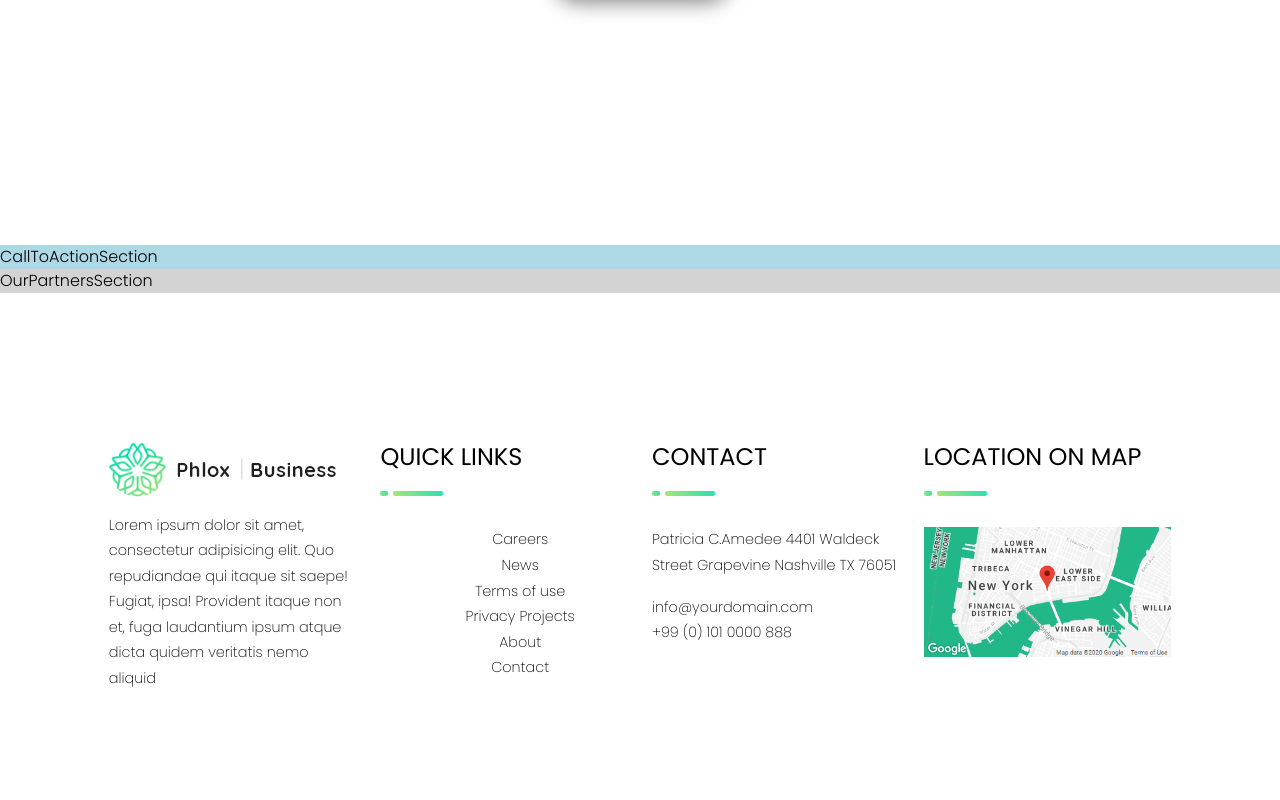
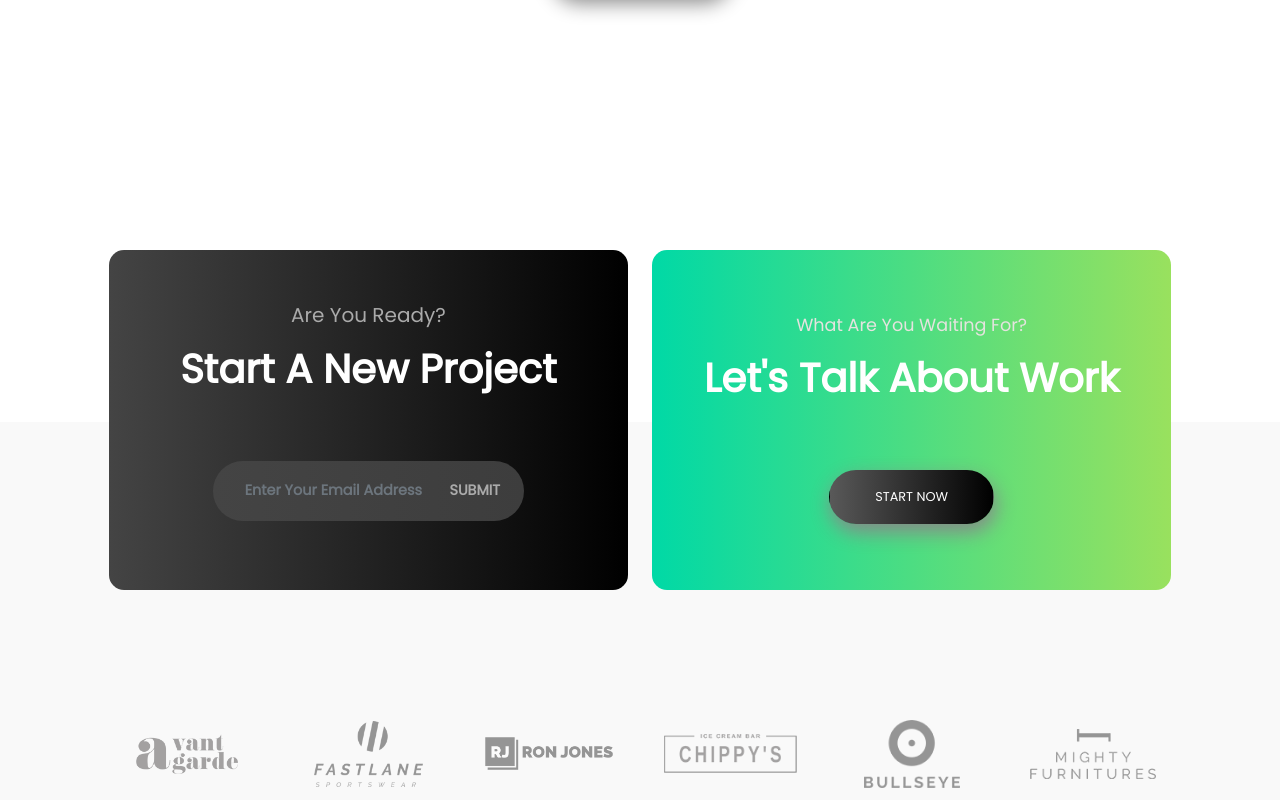
Before and after one commit to MarBozzz/proj-html-vuejs, a Vue app: page / in a window 1280 px wide. Shown: the part 9320-10120 px from the top of the page. Built offline with nearby package versions, Linux system fonts and the light colour scheme; a small style sheet from the web is missing.

Commit message:
[added] cta and partners sections struct + details

```diff
--- a/src/components/mainComponents/CallToActionSection.vue
+++ b/src/components/mainComponents/CallToActionSection.vue
@@ -7,14 +7,137 @@ export default {
 
 <template>
   <section>
-    CallToActionSection
+    <div class="mb-container">
+        <div class="row ">
+
+          <div class="box-container col-6">
+            <div class="cta-box left d-flex flex-column align-items-center justify-content-center">
+              <h5>Are you ready?</h5>
+              <h3>Start a new project</h3>
+              <div class="email-area mb-3 d-flex ">
+                <label for="exampleFormControlInput1" class="form-label"></label>
+                <input type="email" class="form-control" id="exampleFormControlInput1" placeholder="Enter your email address">
+                <button>Submit</button>
+              </div>
+            </div>
+          </div>
+
+          <div class="box-container col-6">
+            <div class="cta-box right d-flex flex-column align-items-center justify-content-center">
+              <h5>What are you waiting for?</h5>
+              <h3>Let's talk about work</h3>
+              <div class="button d-flex justify-content-center">
+                <a class="btn" href="#">Start now</a>
+              </div>
+            </div>
+          </div>
+
+        </div>
+      </div>
   </section>
 </template>
 
 
 <style lang="scss" scoped>
+@use '../../styles/partials/vars' as *;
+@use '../../styles/partials/mixins' as *;
+
 section {
-  //min-height: 100px;
-  background-color: lightblue;
+  padding-top: 125px;
+  padding-bottom: 130px;
+  background: linear-gradient(#FFFFFF 0%,#FFFFFF 50%, #F9F9F9 50%, #F9F9F9 100%);
+  .mb-container {
+    .row {
+      .box-container {
+        .cta-box {
+          color: #FFFFFF;
+          height: 340px;
+          border-radius: 15px;
+          text-transform: capitalize;
+          .email-area {
+            width: 60%;
+            height: 60px;
+            background: $scale-grey-color;
+            color: #AAAAAA;
+            border-radius: 50px;
+            input {
+              background: none;
+              text-transform: capitalize;
+              border: none;
+              font-weight: 600;
+              font-size: .9rem;
+              padding-left: 2rem;
+              color: #FFFFFF;
+              box-shadow: none;
+            }
+            button {
+              background: none;
+              border: none;
+              color: #AAAAAA;
+              text-transform: uppercase;
+              font-size: .9rem;
+              font-weight: 600;
+              padding-right: 1.5rem;
+            }
+            button:hover {
+              color: #FFFFFF;
+            }
+          }
+        }
+        .cta-box.left {
+          background: $scale-black-color-footer;
+          h5 {
+            color: #AAAAAA;
+          }
+          h3 {
+            font-size: 2.5rem;
+            font-weight: 600;
+            padding: 10px 0 60px 0;
+          }
+        }
+        .cta-box.right {
+          background: $scale-main-color-reverse;
+          h5 {
+            font-size: 1.1rem;
+            color: #E5E3DF;
+          }
+          h3 {
+            font-size: 2.5rem;
+            font-weight: 600;
+            padding: 10px 0 60px 0;
+          }
+          .button {
+            .btn {
+              display: flex;
+              justify-content: center;
+              align-items: center;
+              width: 165px;
+              height: 54px;
+              color: #FFFFFF;
+              font-size: .8rem;
+              text-transform: uppercase;
+              border-radius: 50px;
+              background: $scale-black-color;
+              box-shadow: 2px 8px 20px #888888;
+            }
+            .btn:hover {
+              display: flex;
+              justify-content: center;
+              align-items: center;
+              width: 180px;
+              height: 54px;
+              color: #FFFFFF;
+              font-size: .8rem;
+              text-transform: uppercase;
+              border-radius: 50px;
+              background: $scale-background-main-color;
+              box-shadow: 2px 2px 10px $main-color;
+              font-weight: 800;
+            }
+          }
+        }
+      }
+    }
+  }
 }
 </style>
--- a/src/components/mainComponents/NewsBlogSection.vue
+++ b/src/components/mainComponents/NewsBlogSection.vue
@@ -8,6 +8,7 @@ export default {
 <template>
   <section>
     <div class="wrapper position-relative">
+
       <div class="mb-container">
         <div class="row ">
 
@@ -75,8 +76,6 @@ export default {
       <span class="text-rotated-anticlockwise">17 years of experience helping people for best solutions</span>
 
     </div>
-
-
   </section>
 </template>
 
@@ -87,7 +86,7 @@ export default {
 section {
   padding-top: 200px;
   padding-bottom: 130px;
-  background-color: #ffffff;
+  background-color: #FFFFFF;
   .wrapper {
     .mb-container {
       .row {
@@ -119,8 +118,8 @@ section {
               .news-box {
                 position: relative;
                 .img-container {
-
                   box-shadow: 5px 5px 50px 5px #DEDEDE;
+                  overflow: hidden;
                   img {
                     border-radius: 10px;
                   }
@@ -152,11 +151,21 @@ section {
                   }
                 }
               }
+              .news-box:hover {
+                cursor: pointer;
+                .img-container {
+                  border-radius: 8px;
+                  img {
+                    transform:scale(1.05);
+
+                  }
+                }
+              }
             }
           }
         }
         .button {
-        padding: 120px 0;
+          padding-top: 120px;
           .btn {
             display: flex;
             justify-content: center;
@@ -169,8 +178,6 @@ section {
             border-radius: 50px;
             background: $scale-black-color;
             box-shadow: 2px 8px 20px #888888;
-            /*background: $scale-background-main-color;
-            box-shadow: 2px 2px 10px $main-color;*/
           }
           .btn:hover {
             display: flex;
--- a/src/components/mainComponents/OurPartnersSection.vue
+++ b/src/components/mainComponents/OurPartnersSection.vue
@@ -1,20 +1,72 @@
 <script>
 export default {
   name : 'OurPartnersSection',
+  data(){
+    return {
+      partners : [
+        {
+          path : 'client-1-2x.png',
+          name : 'Avant Garde'
+        },
+        {
+          path : 'client-9-2x.png',
+          name : 'Fast Lane Sportswear'
+        },
+        {
+          path : 'client-7-2x.png',
+          name : 'Ron Jones'
+        },
+        {
+          path : 'client-3-2x.png',
+          name : 'Chippy\'s'
+        },
+        {
+          path : 'client-4-2x.png',
+          name : 'Bullseye'
+        },
+        {
+          path : 'client-5-2x.png',
+          name : 'Mighty Furnitures'
+        }
+      ]
+    }
+  },
+  methods : {
+    getImagePath: function(imgPath){
+      return new URL(imgPath, import.meta.url).href;
+    }
+  }
 }
 </script>
 
 
 <template>
   <section>
-    OurPartnersSection
+    <!-- elementi ciclati -->
+    <div class="mb-container col-12">
+      <div class="row d-flex flex-wrap">
+
+        <div class="col-2 d-flex justify-content-center align-items-center" v-for="(partner, index) in partners" :key="index">
+          <div class="square-box">
+            <img
+              :src="getImagePath(`../../assets/images/${partner.path}`)"
+              alt="{{partner.name}}">
+          </div>
+        </div>
+
+      </div>
+    </div>
   </section>
 </template>
 
 
 <style lang="scss" scoped>
 section {
-  //min-height: 100px;
-  background-color: lightgrey;
+  padding-bottom: 120px;
+  background-color: #F9F9F9;
+  .square-box:hover {
+    cursor: pointer;
+    transform: scale(1.05);
+  }
 }
 </style>
--- a/src/styles/partials/_mixins.scss
+++ b/src/styles/partials/_mixins.scss
@@ -10,6 +10,7 @@
   text-transform: uppercase;
   border-radius: 50px;
 }
+
 /*
 @mixin separator() {
   .styled-separator-line {
--- a/src/styles/partials/_vars.scss
+++ b/src/styles/partials/_vars.scss
@@ -22,5 +22,8 @@ $scale-background-main-color: linear-gradient(45deg, rgba(153, 225, 94, 0.85), r
 // layover 45° transp
 $scale-background-main-color-transp: linear-gradient(45deg, rgb(0, 217, 166, 0.85), rgba(153, 225, 94, 0.85));
 
-//footer, package cards
+//footer, package cards //cts boxes
 $scale-black-color-footer: linear-gradient(0.25turn, #444444, #000000);
+
+//email bg
+$scale-grey-color: linear-gradient(0.25turn, #444444, #3D3D3D);
```
